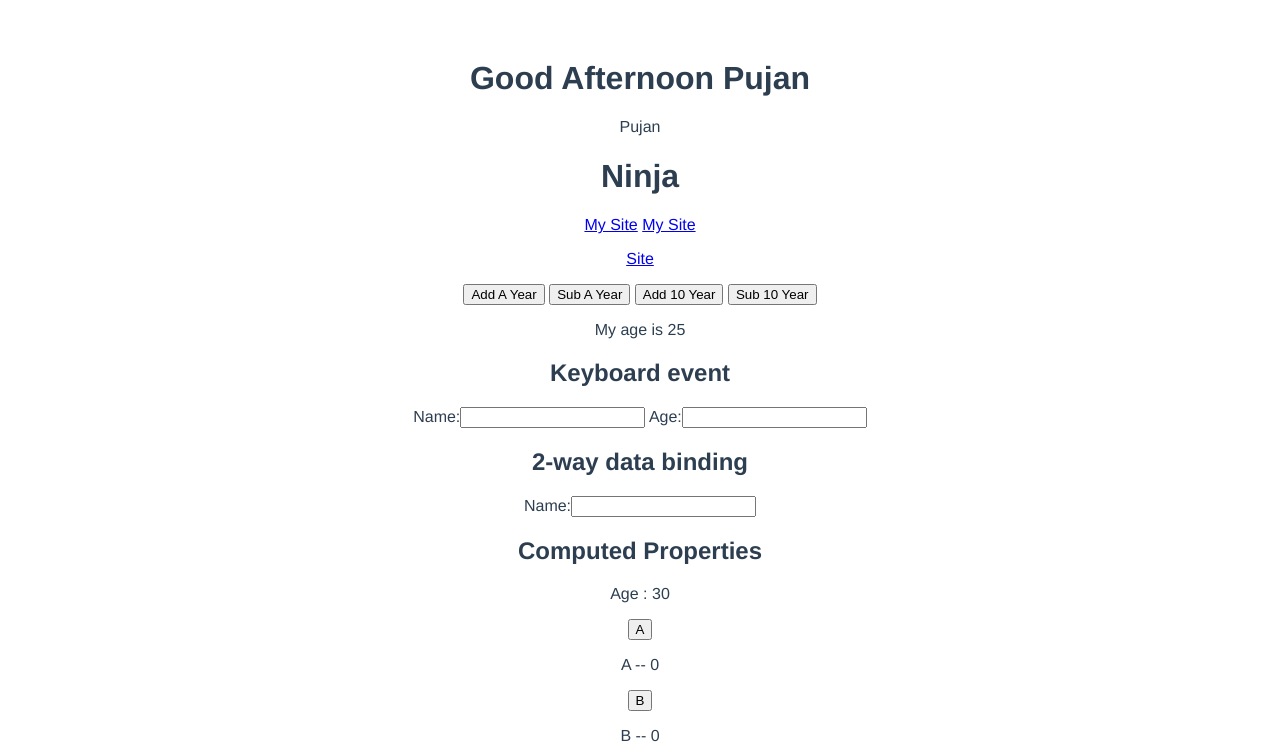
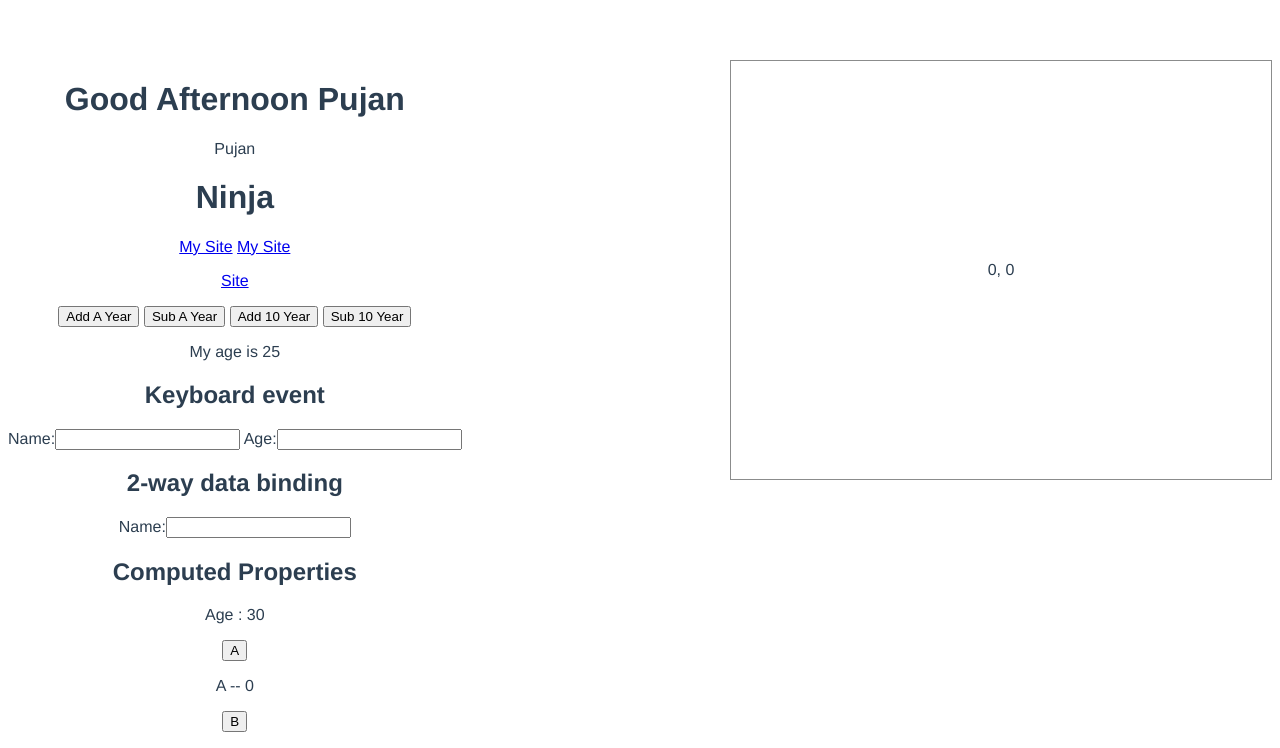
Before and after one commit to e911/Vue-JS-Tutorial, a Vue app: page / in a window 1280 px wide. Shown: the top 748 px of the page. Built offline with nearby package versions, Linux system fonts and the light colour scheme.

Commit message:
Layout fix

```diff
--- a/static/style.css
+++ b/static/style.css
@@ -1,6 +1,10 @@
+.box-left{
+  float: left;
+}
 #canvas{
-  width:600px;
-  padding:200px 20px;
+  float: right;
+  width: 500px;
+  padding: 200px 20px;
   text-align: center;
   border: 1px solid #8b8c8c;
 }
```
